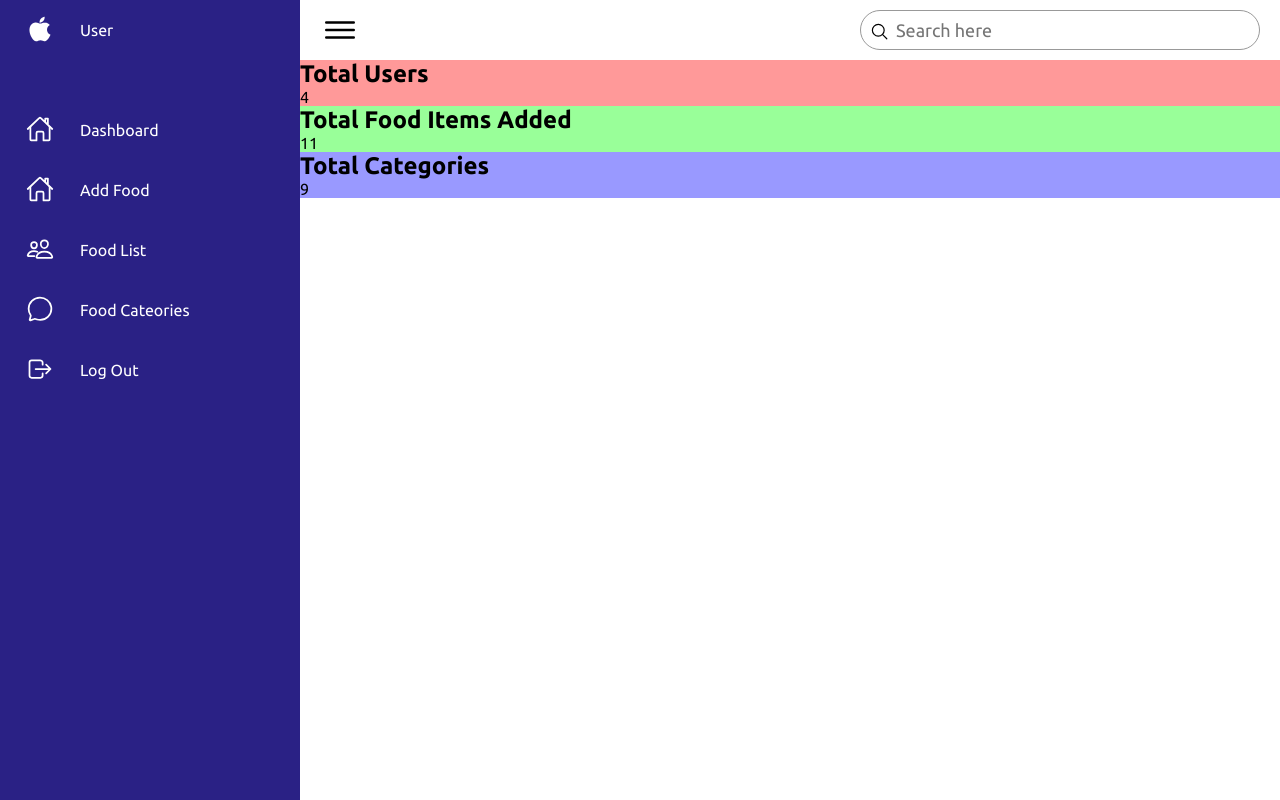
After one commit to AI-ML-Prowork/waste-management, a Django app: page /dashboard/ in a window 1280 px wide. The commit adds this page. Run offline with Django 5.2, Linux system fonts and the light colour scheme; data comes from the database, SQL or seed files in the repository; some libraries are stand-ins or nearby versions.

Commit message:
first commit

```diff
--- a/food_management/urls.py
+++ b/food_management/urls.py
@@ -12,6 +12,8 @@ urlpatterns = [
     path('edit_food_item/<int:pk>/', edit_food_item, name='edit_food_item'),
     path('delete_food_item/<int:pk>/', delete_food_item, name='delete_food_item'),
 
+    path('dashboard/', dashboard, name='dashboard'),
+
 
     path('user_login/', user_login, name='user_login'),
     path('user_signup/', user_signup, name='user_signup'),
--- a/food_management/views.py
+++ b/food_management/views.py
@@ -37,9 +37,7 @@ def add_food_item(request):
             food_item.save()
             barcode_data = f"{food_item.name} {food_item.category} {food_item.expiry_date}"
             barcode_image = generate_barcode_image(barcode_data)
-
             return render(request, 'food_management/add_food_item.html', {'form': form, 'barcode_image': barcode_image})
-
     else:
         form = FoodItemForm()
     return render(request, 'food_management/add_food_item.html', {'form': form})
@@ -49,16 +47,12 @@ from django.contrib.staticfiles.storage import staticfiles_storage
 from django.core.files.base import ContentFile
 
 def generate_barcode_image(barcode_data):
-    # Generate barcode image using python-barcode library
     code128 = barcode.get_barcode_class('code128')
     code = code128(barcode_data, writer=ImageWriter())
     buffer = io.BytesIO()
     code.write(buffer)
-    # Get the image data as bytes
     image_data = buffer.getvalue()
-    # Encode the image data as base64
     base64_image = base64.b64encode(image_data)
-    # Return the base64-encoded image data
     return base64_image.decode('utf-8')
 
 @login_required(login_url='user_login/')
@@ -138,7 +132,7 @@ def user_signup(request):
             messages.error(request, 'Passwords do not match')
             return redirect('user_signup')
 
-        # Create a new user
+
         user = User.objects.create_user(
             username=email,
             first_name=first_name,
@@ -147,7 +141,7 @@ def user_signup(request):
             password=password,
         )
 
-        # login(request, user)
+
         messages.success(request, 'Account created successfully')
         return redirect('user_login')
 
@@ -177,3 +171,11 @@ def user_logout(request):
     auth_logout(request)
     messages.success(request, 'Logged out successfully')
     return redirect('/')
+
+
+
+def dashboard(request):
+    total_users = User.objects.count()
+    total_food_items = FoodItem.objects.count()
+    total_categories = FoodCategory.objects.count()
+    return render(request, 'food_management/dashboard.html', {'total_users': total_users, 'total_food_items': total_food_items, 'total_categories': total_categories})
--- a/templates/base.html
+++ b/templates/base.html
@@ -25,6 +25,15 @@
                 <ion-icon name="logo-apple"></ion-icon>
               </span>
               <span class="title">User</span>
+            </a>
+          </li>
+
+          <li>
+            <a href="{% url 'dashboard' %}">
+              <span class="icon">
+                <ion-icon name="home-outline"></ion-icon>
+              </span>
+              <span class="title">Dashboard</span>
             </a>
           </li>
 
--- /dev/null
+++ b/templates/food_management/dashboard.html
@@ -0,0 +1,19 @@
+{% extends 'base.html' %}
+{% block title %}Dashboard{% endblock %}
+
+{% block content %}
+<div class="dashboard">
+    <div class="card" style="background-color: #ff9999;">
+        <h2>Total Users</h2>
+        <p>{{ total_users }}</p>
+    </div>
+    <div class="card" style="background-color: #99ff99;">
+        <h2>Total Food Items Added</h2>
+        <p>{{ total_food_items }}</p>
+    </div>
+    <div class="card" style="background-color: #9999ff;">
+        <h2>Total Categories</h2>
+        <p>{{ total_categories }}</p>
+    </div>
+</div>
+{% endblock %}
```
